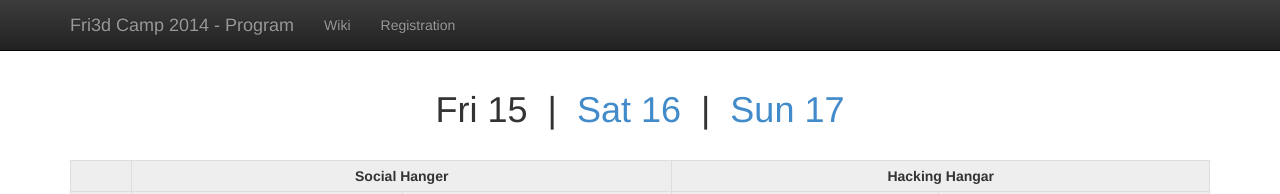
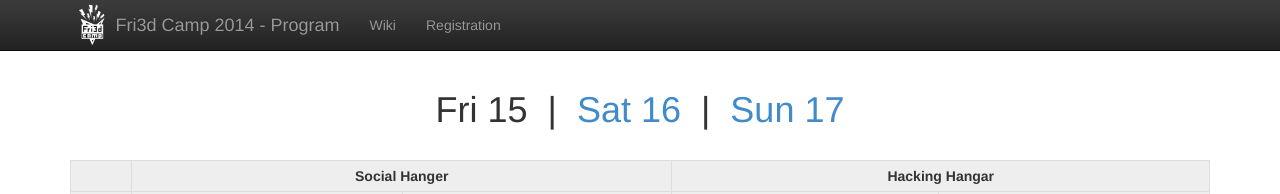
Before and after one commit to Fri3dCamp/program.fri3d.be, a Jekyll site: the page built from index.html, in a window 1280 px wide. Shown: the top 194 px of the page. Built offline with Jekyll 4.4.1, drawn with Linux system fonts in a browser that asks for light colours; nearby versions of some CDN libraries.

Commit message:
added logo

```diff
--- a/_layouts/base.html
+++ b/_layouts/base.html
@@ -25,6 +25,7 @@
     <div class="navbar navbar-inverse navbar-fixed-top" role="navigation">
       <div class="container">
         <div class="navbar-header">
+          <img src="/images/fri3d-logo-inverted.png" height="50px" style="float:left;vertical-align:middle;">
           <a class="navbar-brand" href="/">Fri3d Camp 2014 - Program</a>
         </div>
         <div class="navbar-collapse collapse">
```
Also changed, not shown: images/fri3d-logo-inverted.png (added).
